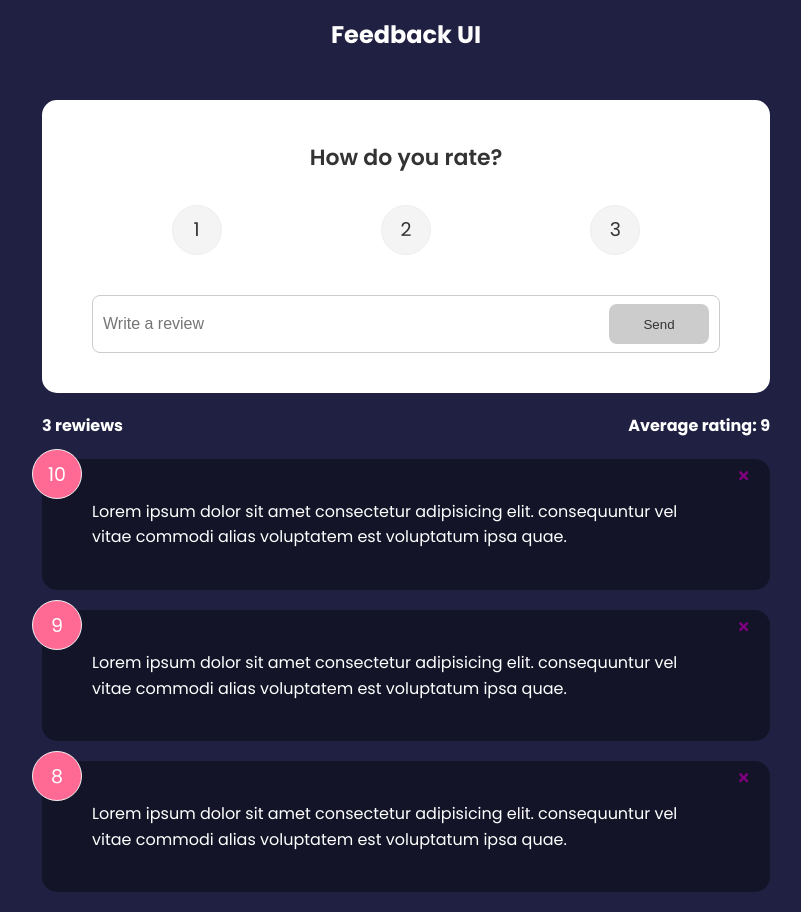
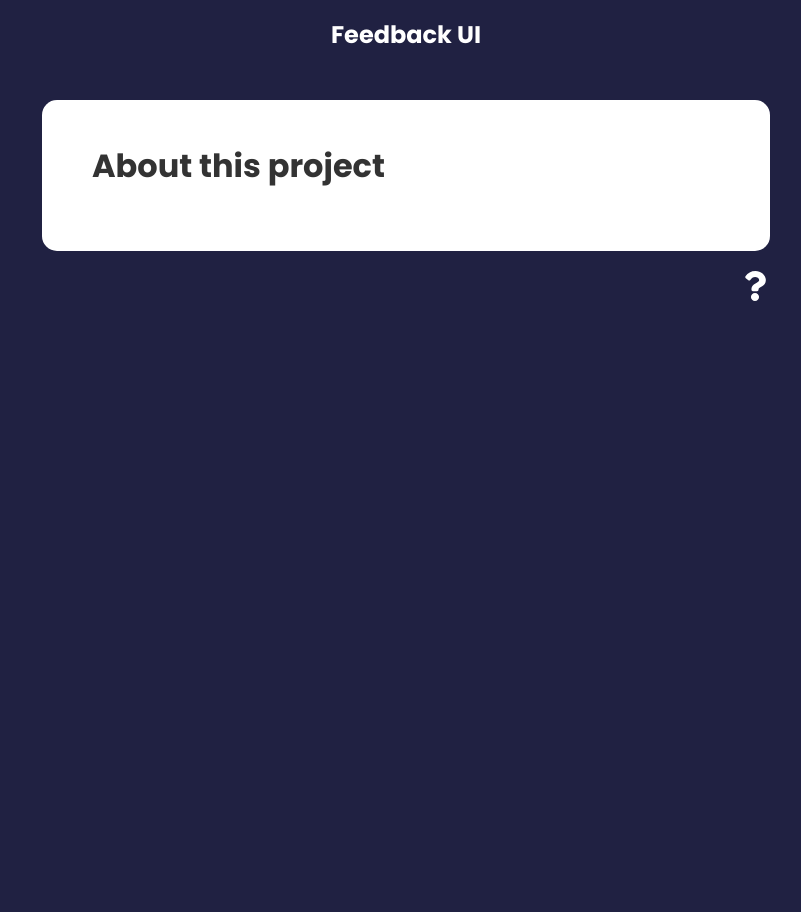
Before and after one commit to shurikation/feedback-app, a React (Create React App) app: page /about in a window 1280 px wide. Shown: the whole page, without its empty margins (234-1035 px from the left). After the commit the page ends 800 px from the top, so only its background shows below. Built offline with nearby package versions, Linux system fonts and the light colour scheme.

Commit message:
Finish chapter #5.3

```diff
--- a/package.json
+++ b/package.json
@@ -10,6 +10,7 @@
     "react": "^17.0.2",
     "react-dom": "^17.0.2",
     "react-icons": "^4.3.1",
+    "react-router-dom": "^6.2.2",
     "react-scripts": "5.0.0",
     "uuid": "^8.3.2",
     "web-vitals": "^2.1.4"
--- a/src/App.js
+++ b/src/App.js
@@ -1,11 +1,15 @@
 import './index.css';
-import { v4 as uuidv4} from 'uuid';
+import { v4 as uuidv4 } from 'uuid';
+import { BrowserRouter as Router, Route, Routes } from 'react-router-dom'
 import { useState } from 'react';
 import Header from './components/Header';
 import FeedbackList from './components/FeedbackList';
 import FeedbackData from './data/FeedbackData';
 import FeedbackStats from './components/FeedbackStats';
 import FeedbackForm from './components/FeedbackForm';
+
+import AboutPage from './pages/AboutPage';
+import AboutIconLink from './components/AboutIconLink';
 
 function App() {
   const [feedback, setFeedback] = useState(FeedbackData);
@@ -17,23 +21,33 @@ function App() {
   }
 
   const deleteFeedback = (id) => {
-    if(window.confirm('Are you sure?')) {
+    if (window.confirm('Are you sure?')) {
       setFeedback(feedback.filter((item) => item.id !== id))
     }
   }
 
   return (
-    <>
+    <Router>
       <Header />
       <div className='container'>
-        <FeedbackForm handleAdd={addFeedback}/>
-        <FeedbackStats feedback={feedback}/>
-          <FeedbackList
-          feedback={feedback}
-          handleDelete={deleteFeedback}
-          />
+        <Routes>
+          <Route exact path='/' element={
+            <>
+              <FeedbackForm handleAdd={addFeedback} />
+              <FeedbackStats feedback={feedback} />
+              <FeedbackList
+                feedback={feedback}
+                handleDelete={deleteFeedback}
+              />
+            </>
+          }>
+          </Route>
+          <Route path='/about' element={<AboutPage />} />
+        </Routes>
+
+        <AboutIconLink />
       </div>
-    </>
+    </Router>
   )
 }
 
--- /dev/null
+++ b/src/components/AboutIconLink.jsx
@@ -0,0 +1,19 @@
+import { FaQuestion } from 'react-icons/fa';
+import { Link } from 'react-router-dom';
+
+function AboutIconLink() {
+  return (
+    <div className='about-link'>
+      <Link to={{
+          pathname: '/about',
+          search: '?sort=name',
+          hash: '#hello'
+      }}>
+        <FaQuestion size={30} />
+      </Link>
+
+    </div>
+  )
+}
+
+export default AboutIconLink
--- a/src/components/RatingSelect.jsx
+++ b/src/components/RatingSelect.jsx
@@ -2,7 +2,7 @@ import { useState } from 'react'
 
 function RatingSelect( {select} ) {
 
-  const [selected, setSelected] = useState(10);
+  const [selected, setSelected] = useState(1);
 
   const handleChange = (e) => {
     setSelected(+e.currentTarget.value)
--- /dev/null
+++ b/src/pages/AboutPage.jsx
@@ -0,0 +1,13 @@
+import Card from "../components/shared/Card"
+
+function AboutPage() {
+  return (
+    <Card>
+      <div className="about">
+        <h1>About this project</h1>
+      </div>
+    </Card>
+  )
+}
+
+export default AboutPage
```
Also changed, not shown: 2 other files (tests, documents, lock files or other folders).
